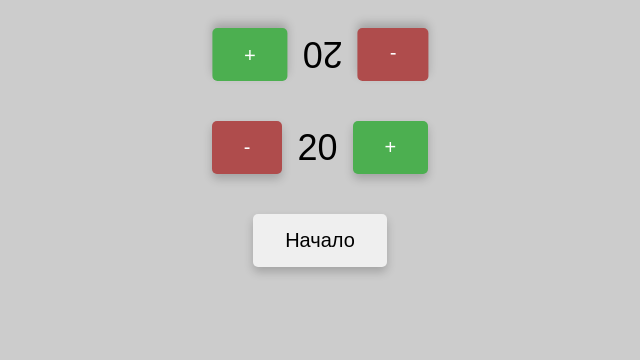
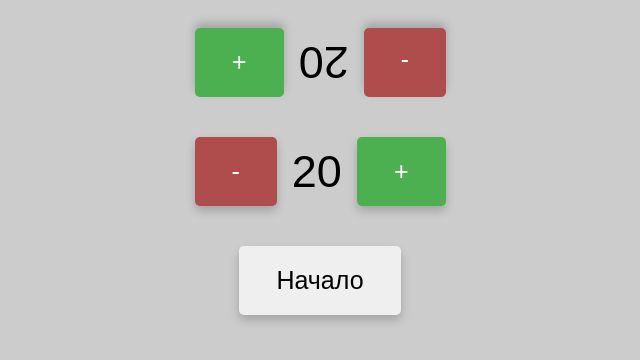
Before and after one commit to Nertti/MTGlife, a plain HTML site: page index.html in a window 1280 px wide. Shown: the whole page, without its empty margins (320-960 px from the left). Drawn offline with Linux system fonts and the light colour scheme.

Commit message:
update css

```diff
--- a/style.css
+++ b/style.css
@@ -17,14 +17,14 @@ body div{
 button {
     border: none;
     color: white;
-    padding: 15px 32px;
+    padding: 20px 37px;
     text-align: center;
     text-decoration: none;
     cursor: pointer;
     border-radius: 5px;
     box-shadow: 0 5px 10px rgba(0, 0, 0, 0.2);
     transition: transform 0.2s ease-in-out;
-    font-size: 20px;
+    font-size: 25px;
     min-width: 10px;
 }
 .green{
@@ -40,7 +40,7 @@ button:hover {
     transform: scale(1.1);
 }
 #number1, #number2 {
-    font-size: 36px;
+    font-size: 45px;
     text-align: center;
     animation: add-number 0.5s ease-in-out;
     margin: 5px 15px;
```
